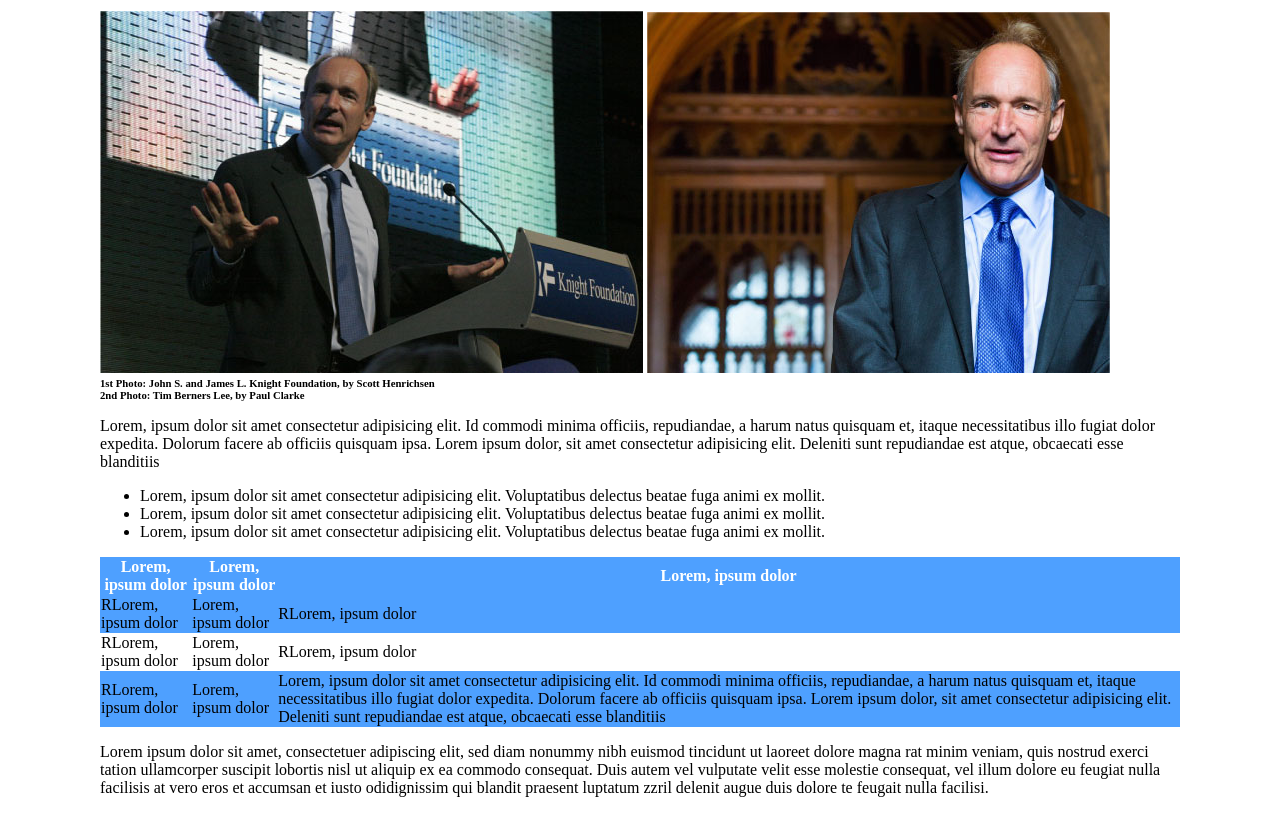
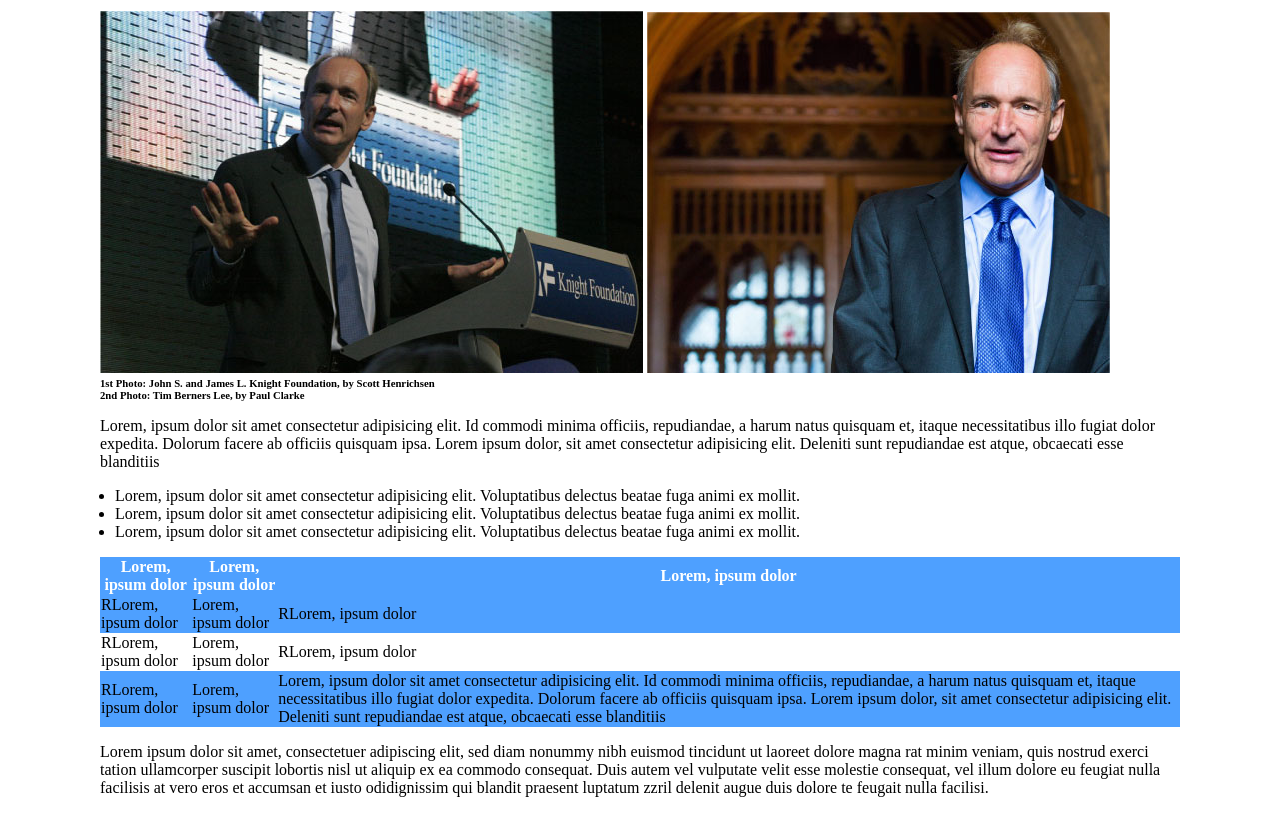
Before and after one commit to marzia-blasi/html-css-booleaner, a plain HTML site: page index.html in a window 1280 px wide. Shown: the part 275-1089 px from the top of the page. Drawn offline with Linux system fonts and the light colour scheme.

Commit message:
miss css

```diff
--- a/style.css
+++ b/style.css
@@ -37,6 +37,13 @@ h6 {margin: 0cm;}
             background-image: url('img/img/graph.jpg');
 }
 
+
+/*non credo sia il modo corretto ma hey!*/
+ul {
+  padding-inline-start: 15px;
+
+}
+
 /*tabella */
 table {border-collapse: collapse;}
 
```
